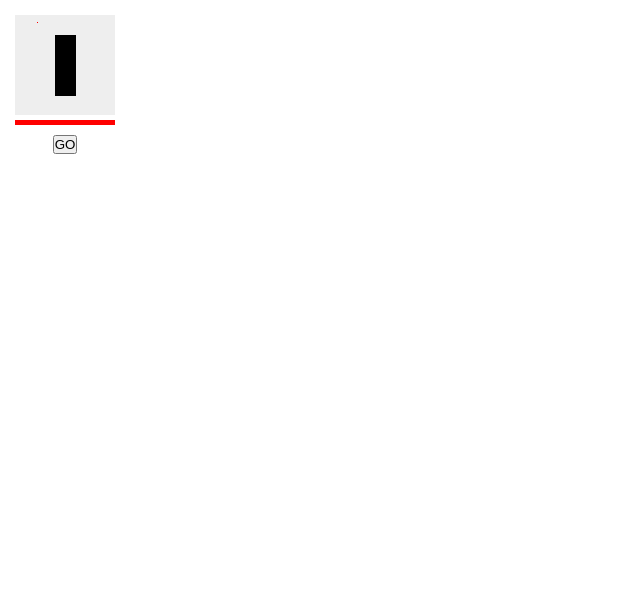
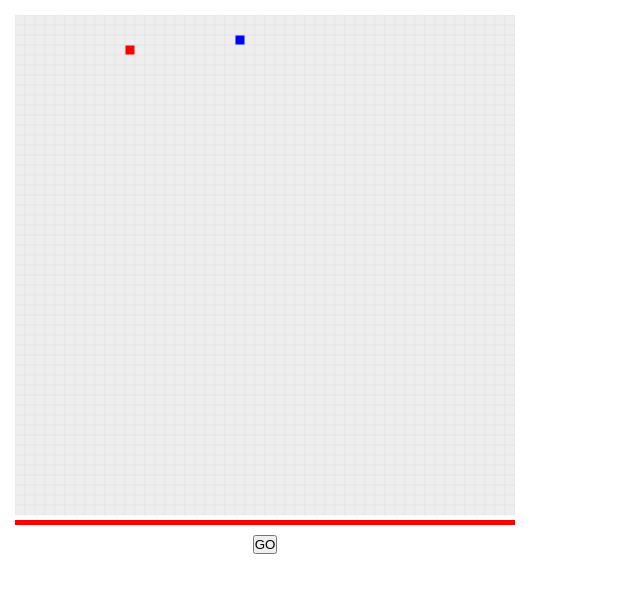
Before and after one commit to joshuahysong/CanvasTest, a plain HTML site: page index.html in a window 1280 px wide. Shown: the whole page, without its empty margins (0-640 px from the left). Drawn offline with Linux system fonts and the light colour scheme.

Commit message:
continued work on new tile engine

```diff
--- a/index.html
+++ b/index.html
@@ -8,17 +8,17 @@
 </head>
 <body onload="setupCanvasTest()">
     <div id="uiContainer">
-        <canvas id="fieldCanvas" width="100px" height="100px"
+        <canvas id="fieldCanvas" width="500px" height="500px"
             style="background: #eee; left: 5px; top: 5px; z-index: 0;"></canvas>
-        <canvas id="pawnCanvas" width="100px" height="100px"
+        <canvas id="pawnCanvas" width="500px" height="500px"
             style="background: transparent; left: 5px; top: 5px; z-index: 1;"></canvas>
-        <canvas id="goalCanvas" width="100px" height="100px"
+        <canvas id="goalCanvas" width="500px" height="500px"
             style="background: transparent; left: 5px; top: 5px; z-index: 2;"></canvas>
-        <canvas id="statCanvas" width="100px" height="5px"
-            style="background: red; left: 5px; top: 110px; z-index: 3;"></canvas>
+        <canvas id="statCanvas" width="500px" height="5px"
+            style="background: red; left: 5px; top: 510px; z-index: 3;"></canvas>
         <div align=center
-            style="position: absolute; left: 0px; top: 125px;
-                z-index: 4; width: 110px;">
+            style="position: absolute; left: 0px; top: 525px;
+                z-index: 4; width: 510px;">
             <button id="goButton" onclick="toggleState(this)">GO</button>
         </div>
     </div>
--- a/scripts.js
+++ b/scripts.js
@@ -6,12 +6,27 @@ let statCanvas;
 let statCanvasCTX;
 let goalCanvas;
 let goalCanvasCTX;
-let pawn = {};
-let goal = {};
-let isLooping = false;
+let pawn;
+let goal;
 let tiles = [];
 let manualControl = false;
-const tileSize = 1; // pixels per tile
+let isLooping = false;
+
+const tileSize = 10; // pixels per tile
+const borderColor = "rgba(230, 230, 230, 1)";
+const tileTypes = {
+    EMPTY: 0,
+    PAWN: 1,
+    FOOD: 2,
+    WALL: 3
+};
+const tileData = [
+    {color: "rgba(238, 238, 238, 1)"}, // EMPTY
+    {color: "rgba(255, 0, 0, 1)"}, // PAWN
+    {color: "rgba(0, 0, 255, 1)"}, // FOOD
+    {color: "rgba(0, 0, 0, 1)"}, // WALL
+]
+
 
 function setupCanvasTest() {
 
@@ -33,7 +48,7 @@ function setupCanvasTest() {
     let randCoords = getRandomCoords();
     pawn = new Pawn(randCoords.x, randCoords.y);
 
-    //spawnGoal();
+    spawnFood();
 }
 
 function generateTerrain() {
@@ -46,39 +61,35 @@ function generateTerrain() {
 
     let i = 0;
     // For now the world is blank so just populate the tiles object by amount
-    for (let r = 0; r < fieldCanvas.width; r++) {
-        tiles[r] = []
+    for (let x = 0; x < Math.round(fieldCanvas.width / tileSize); x++) {
+        tiles[x] = []
 
-        for (var c = 0; c < fieldCanvas.height; c++) {
+        for (var y = 0; y < Math.round(fieldCanvas.height / tileSize); y++) {
 
-            let type = 0;
+            let type = tileTypes.EMPTY;
+            if ((x == 0 && y == 0) ||
+                (x == 0 && y == 0) ||
+                (x == 0 && y == 0) ||
+                (x == 0 && y == 0) )
+                type = tileTypes.WALL;
 
-            if (r >= 20 && r <= 80 && c >= 40 && c <= 60)
-                type = 1;
+            tiles[x][y] = {
+                type: tileTypes.EMPTY
+            };
 
-            tiles[r][c] = {x: c, y: r, type: type} // 0 means open
-            let colorData = (type == 0) ? openColor : closedColor;
-            d[i+0] = colorData.r;
-            d[i+1] = colorData.g;
-            d[i+2] = colorData.b;
-            d[i+3] = colorData.a;
-
-            i += 4;
+            drawTile(x, y);
         }
     }
-
-    fieldCanvasCTX.putImageData(terrainImageData, 0, 0);
 }
 
 function Pawn(x, y) {
-    this.image;
     this.x = x;
     this.y = y;
     this.moveSpeed = 1;
-    this.actionSpeed = 10;
+    this.actionSpeed = 200;
     this.food = 200;
     this.maxFood = 200;
-    this.viewDistance = 50;
+    this.viewDistance = 25 * tileSize;
     this.direction = .75;
     this.waitTicks = 0;
     this.huntTime = 0;
@@ -87,47 +98,9 @@ function Pawn(x, y) {
     const that = this; // javascript bug for accessing 'this' in private funcs.
     let isHunting = false;
 
-    create();
-    draw();
+    tiles[x][y].type = tileTypes.PAWN
+    drawTile(x, y);
 
-    function create() {
-
-        let id = pawnCanvasCTX.createImageData(1,1);
-        let d  = id.data;
-        for (var i = 0; i < id.data.length; i += 4) {
-            d[i+0] = 255;
-            d[i+1] = 0;
-            d[i+2] = 0;
-            d[i+3] = 255;
-        }
-
-        that.image = id;
-    }
-
-    function draw() {
-
-        // clear layer
-        pawnCanvasCTX.clearRect(0, 0, pawnCanvas.width, pawnCanvas.height);
-        pawnCanvasCTX.putImageData(that.image, that.x, that.y);
-        setViewArc();
-
-        if (isHunting) {
-
-            // draw view angle
-            pawnCanvasCTX.beginPath();
-            pawnCanvasCTX.moveTo(that.x, that.y);
-            pawnCanvasCTX.arc(
-                that.viewArc.x,
-                that.viewArc.y,
-                that.viewArc.radius,
-                that.viewArc.startAngle,
-                that.viewArc.endAngle)
-            pawnCanvasCTX.lineTo(that.x, that.y);
-            pawnCanvasCTX.fillStyle = "rgba(255, 255, 0, .5)";
-            pawnCanvasCTX.fill();
-            pawnCanvasCTX.closePath();
-        }
-    }
     // N = 1.5, E = 0, S = .5, W = 1
     this.setDirection = function(direction)
     {
@@ -236,6 +209,14 @@ function Pawn(x, y) {
     }
 }
 
+function drawTile(x, y) {
+
+    fieldCanvasCTX.fillStyle = tileData[tiles[x][y].type].color;
+    fieldCanvasCTX.fillRect(x * tileSize, y * tileSize, tileSize, tileSize);
+    fieldCanvasCTX.strokeStyle = borderColor;
+    fieldCanvasCTX.strokeRect(x * tileSize, y * tileSize, tileSize, tileSize);
+}
+
 function collisionDetection() {
 
     let hasCollided = false;
@@ -274,31 +255,31 @@ function doLoop() {
     updatePawns()
 }
 
-function spawnGoal() {
+function spawnFood() {
 
     let randCoords = getRandomCoords();
 
     if (randCoords.x == pawn.x ||
         randCoords.y == pawn.y) {
         // Don't spawn the goal on our pawn. Try Again
-        spawnGoal();
+        spawnFood();
     } else {
 
-        // clear previous goal if any
-        goalCanvasCTX.clearRect(0, 0, goalCanvas.width, goalCanvas.height);
+        tiles[randCoords.x][randCoords.y].type = tileTypes.FOOD;
+        drawTile(randCoords.x, randCoords.y);
 
         // Create goal
-        id = goalCanvasCTX.createImageData(1,1);
-        d  = id.data;
-        for (var i = 0; i < id.data.length; i += 4) {
-            d[i+0]   = 0;
-            d[i+1]   = 0;
-            d[i+2]   = 255;
-            d[i+3]   = 255;
-        }
-
-        goal = {image: id, x: randCoords.x, y: randCoords.y, moveSpeed: 0};
-        goalCanvasCTX.putImageData(id, goal.x, goal.y);
+        // id = goalCanvasCTX.createImageData(tileSize, tileSize);
+        // d  = id.data;
+        // for (var i = 0; i < id.data.length; i += 4) {
+        //     d[i+0]   = 0;
+        //     d[i+1]   = 0;
+        //     d[i+2]   = 255;
+        //     d[i+3]   = 255;
+        // }
+        //
+        // goal = {image: id, x: randCoords.x, y: randCoords.y, moveSpeed: 0};
+        // goalCanvasCTX.putImageData(id, goal.x, goal.y);
     }
 }
 
@@ -321,8 +302,10 @@ function isGoalSeen() {
 function getRandomCoords() {
     var randXY = {x:0, y:0}
 
-    randXY.x = Math.floor(Math.random() * fieldCanvas.width);
-    randXY.y = Math.floor(Math.random() * fieldCanvas.height);
+    randXY.x = Math.floor(Math.random() *
+        Math.round(fieldCanvas.width / tileSize));
+    randXY.y = Math.floor(Math.random() *
+        Math.round(fieldCanvas.height / tileSize));
 
     if (isPointBlocked(randXY.x, randXY.y))
         return getRandomCoords();
--- a/style.css
+++ b/style.css
@@ -13,6 +13,4 @@ canvas {
     position: relative;
     margin: 10px;
     padding: 0px;
-    width: 110px;
-    height: 150px;
 }
```
